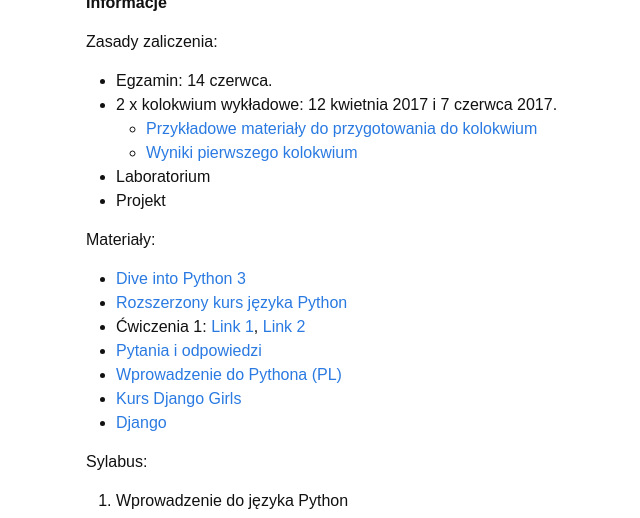
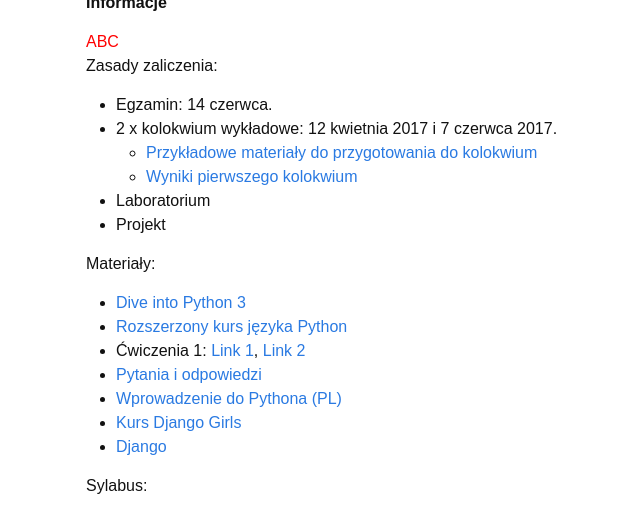
Before and after one commit to piotrlasek/piotrlasek.github.io, a Jekyll site: the page built from for-students/ai2-2017.md, in a window 1280 px wide and 900 px high, cut to the strip 382-900 px from the top of the window. Shown: the whole strip, without its empty margins (184-824 px from the left). Built offline with Jekyll 4.4.1, drawn with Linux system fonts in a browser that asks for light colours.

Commit message:
Update ai2-2017.md

```diff
--- a/for-students/ai2-2017.md
+++ b/for-students/ai2-2017.md
@@ -8,6 +8,8 @@ exclude: true
 <img src="https://www.python.org/static/community_logos/python-logo-master-v3-TM.png" width="300px">
 
 # Informacje
+
+<font style="color: red !important">ABC</font>
 
 Zasady zaliczenia:
 * Egzamin: 14 czerwca.
```
